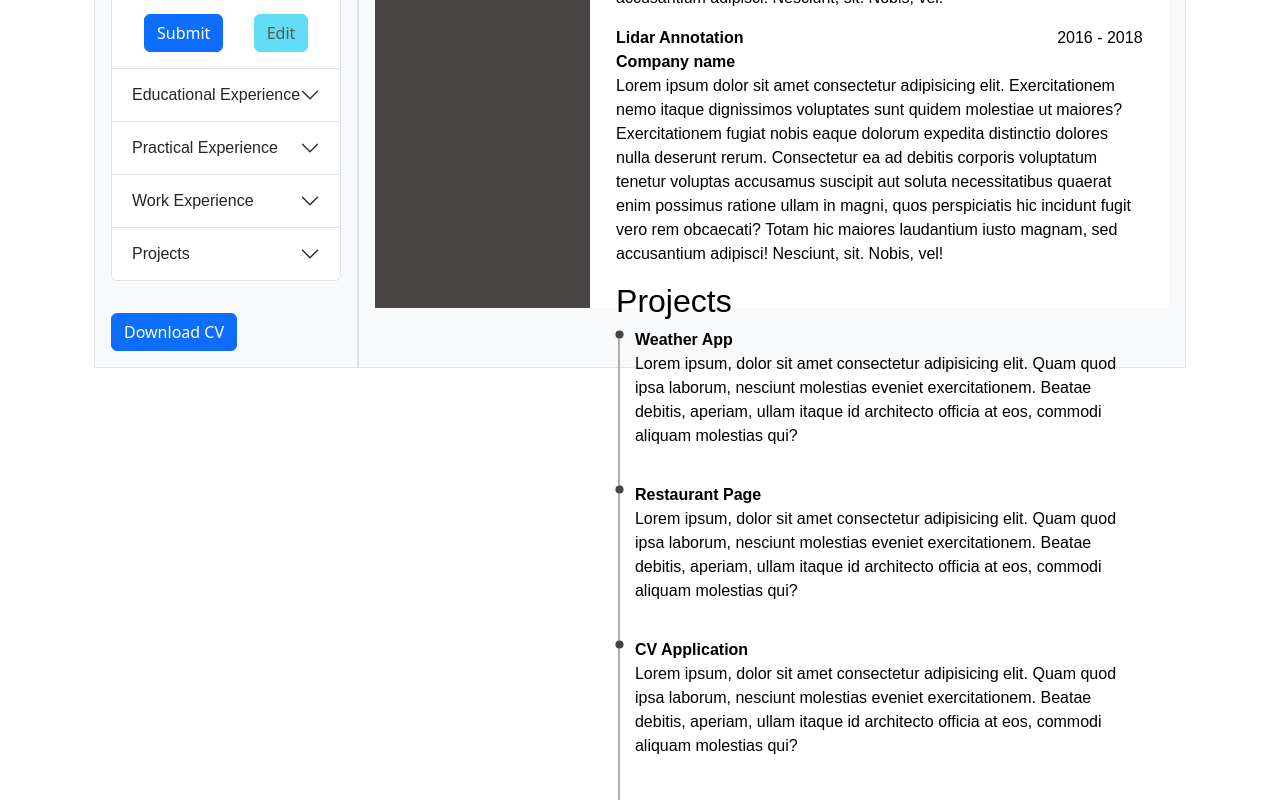
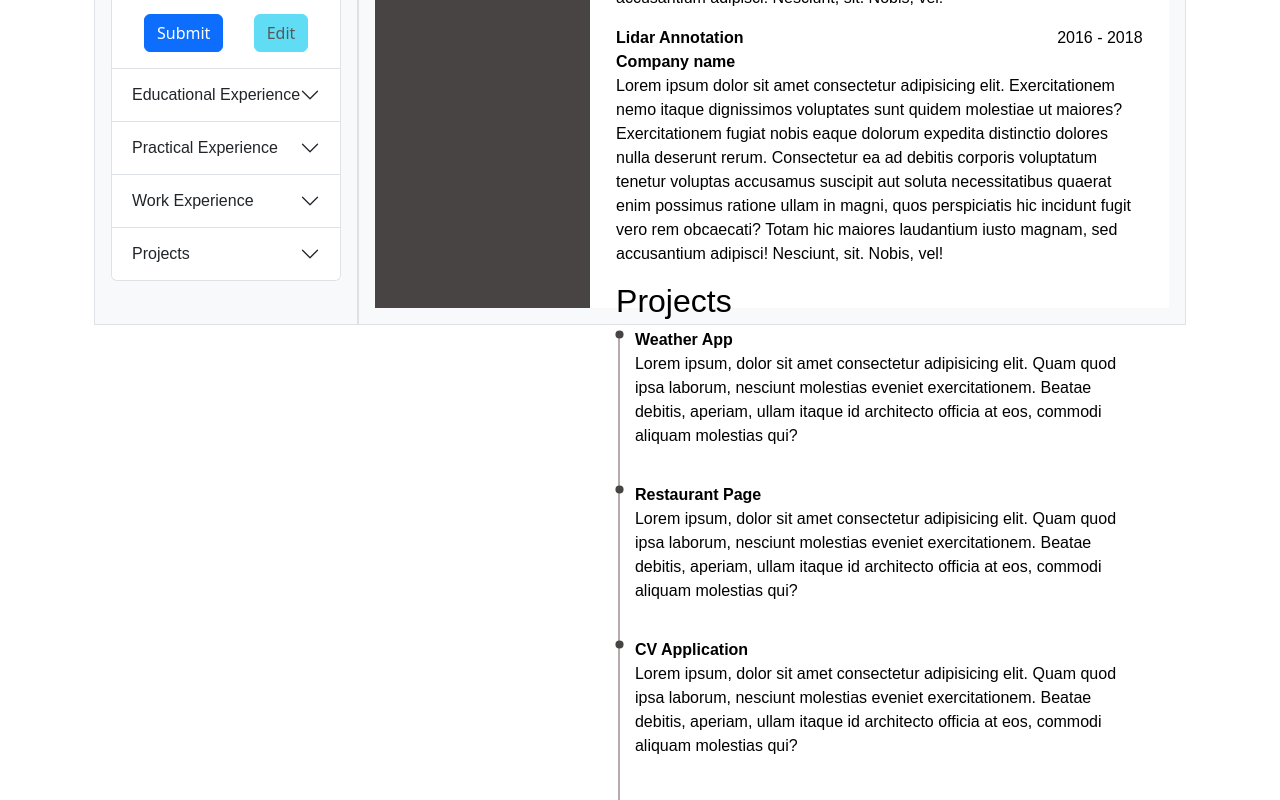
Before and after one commit to MwVc/cv-application, a React (Vite) app: page / in a window 1280 px wide. Shown: the part 906-1706 px from the top of the page. Built offline with nearby package versions, Linux system fonts and the light colour scheme.

Commit message:
Remove Download PDF button from Form component

```diff
--- a/src/App.jsx
+++ b/src/App.jsx
@@ -1,7 +1,6 @@
 import { useState } from "react";
 import Form from "./components/Form/Form";
 import Resume from "./components/Resume/Resume";
-import DownloadPDF from "./components/Utilities/DownloadPDF";
 import "./App.css";
 
 function App() {
@@ -86,7 +85,6 @@ function App() {
                 submittedProjects={submittedProjects}
                 setSubmittedProjects={setSubmittedProjects}
               />
-              <DownloadPDF />
             </section>
           </div>
           <div className="inner-div flex-fill p-3">
```
